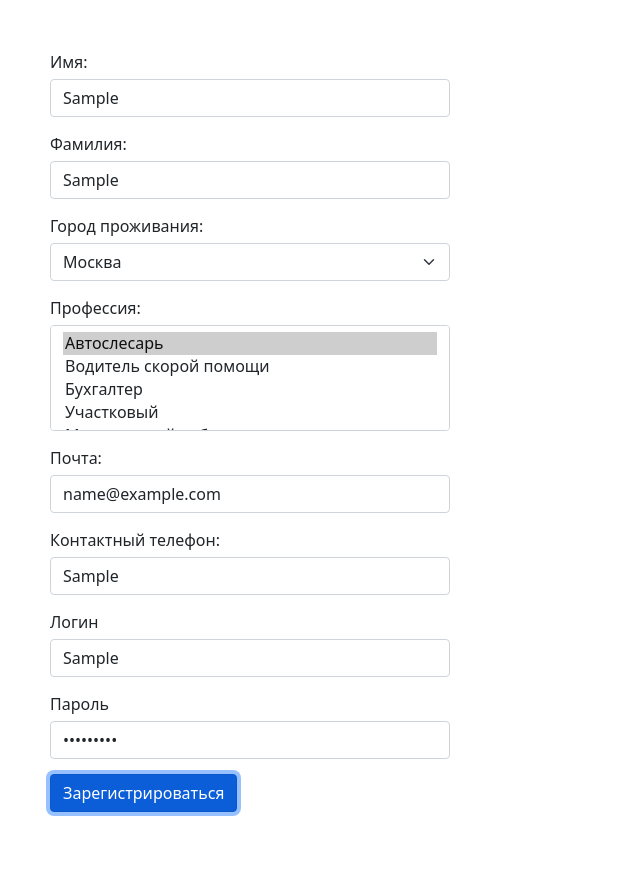
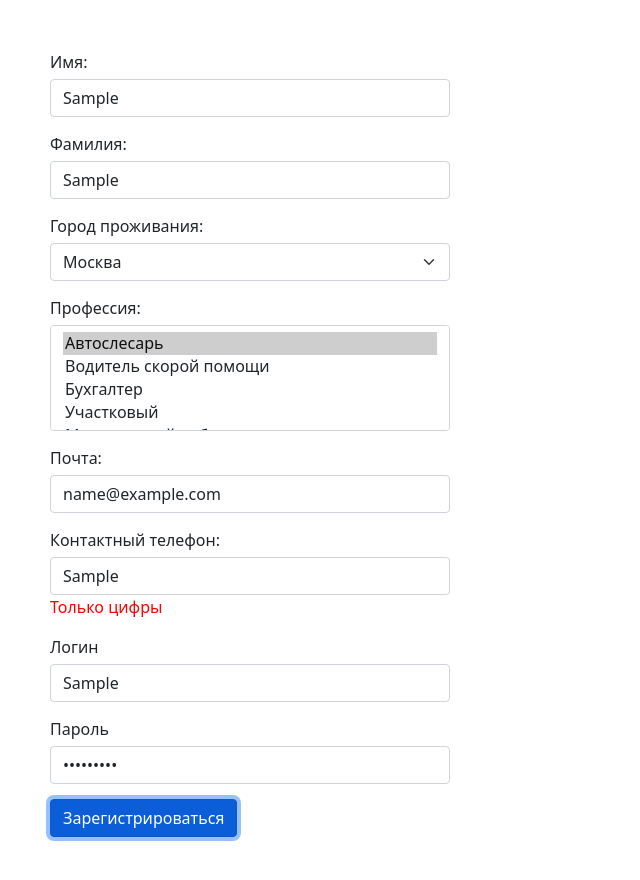
Before and after one commit to salco2012/form-validate, a Vue app: page / in a window 1280 px wide. Both pictures are taken after typing "Sample", "Sample", "name@example.com", "Sample", "Sample", "Sample123" into the empty fields and a click on the button "Зарегистрироваться". Shown: the top 880 px of the page, without its empty margins (0-640 px from the left). Built offline with nearby package versions, Linux system fonts and the light colour scheme.

Commit message:
добавил валидацию на инпуты

```diff
--- a/src/components/Form.vue
+++ b/src/components/Form.vue
@@ -3,10 +3,12 @@
       <div class="form-group">
          <label for="name">Имя:</label>
          <input class="form-control" id="name" type="text" v-model.trim="form.name">
+         <p class="error" v-if="$v.form.name.$dirty && !$v.form.name.alpha">Только буквы</p>
       </div>
       <div class="form-group">
          <label for="full-name">Фамилия:</label>
          <input class="form-control" id="full-name" type="text" v-model.trim="form.fullName">
+         <p class="error" v-if="$v.form.fullName.$dirty && !$v.form.fullName.alpha">Только буквы</p>
       </div>
       <div class="form-group">
       <label for="сurrent-city">Город проживания:</label>
@@ -29,22 +31,30 @@
                   {{ profession.label }}
                </option>
          </select>
+         <p class="error" v-if="$v.form.profession.$dirty && !$v.form.profession.maxCount">Не более 3-х вариантов</p>
       </div>
             <div class="form-group">
          <label for="email">Почта:</label>
          <input  id="email" class="form-control" type="email" v-model.trim="form.email">
+         <p class="error" v-if="$v.form.email.$dirty && !$v.form.email.required">Обязательное поле</p>
+         <p class="error" v-if="$v.form.email.$dirty && !$v.form.email.email">Это не похоже на email</p>
       </div>
       <div class="form-group">
          <label for="phone">Контактный телефон:</label>
          <input class="form-control" id="phone" type="text" v-model.trim="form.phone">
+         <p class="error" v-if="$v.form.phone.$dirty && !$v.form.phone.numeric">Только цифры</p>
       </div>
       <div class="form-group">
          <label for="login">Логин</label>
          <input class="form-control" id="login" type="text" v-model.trim="form.login">
+         <p class="error" v-if="$v.form.login.$dirty && !$v.form.login.required">Обязательное поле</p>
+         <p class="error" v-if="$v.form.login.$dirty && !$v.form.login.alpha">Только латиница</p>
       </div>
          <div class="form-group">
          <label for="password">Пароль</label>
          <input class="form-control" id="password" type="password" v-model.trim="form.password">
+         <p class="error" v-if="$v.form.password.$dirty && !$v.form.password.required">Обязательное поле</p>
+         <p class="error" v-if="$v.form.password.$dirty && !$v.form.password.minLength">Введите минимум 6 символов</p>
       </div>
       <button type="submit" class="btn btn-primary">Зарегистрироваться</button>
    </form>
@@ -52,6 +62,8 @@
 
 <script>
 import { validationMixin } from 'vuelidate'
+import { required, minLength, email, numeric, helpers} from 'vuelidate/lib/validators'
+const alpha = helpers.regex('alpha', /^[a-zA-Z]*$/)
 
    export default {
       mixins: [validationMixin],
@@ -130,12 +142,38 @@ import { validationMixin } from 'vuelidate'
       },
       methods: {
          onSubmirForm() {
-
+             this.$v.form.$touch()
          }
       },
       validations: {
          form: {
-
+            name: {
+               alpha
+            },
+            fullName: {
+               alpha
+            },
+            email: {
+               minLength: minLength(4),
+               required,
+               email
+            },
+            phone: {
+               numeric
+            },
+            login: {
+               required,
+               alpha
+            },
+            password: {
+               minLength: minLength(6),
+               required,
+            },
+            profession: {
+               maxCount(value) {
+                  return value.length <= 3
+               }
+            }
          }
       }
    }
@@ -155,4 +193,7 @@ import { validationMixin } from 'vuelidate'
 label{
    margin-bottom: 5px;
 }
+.error{
+   color: red;
+}
 </style>
```
